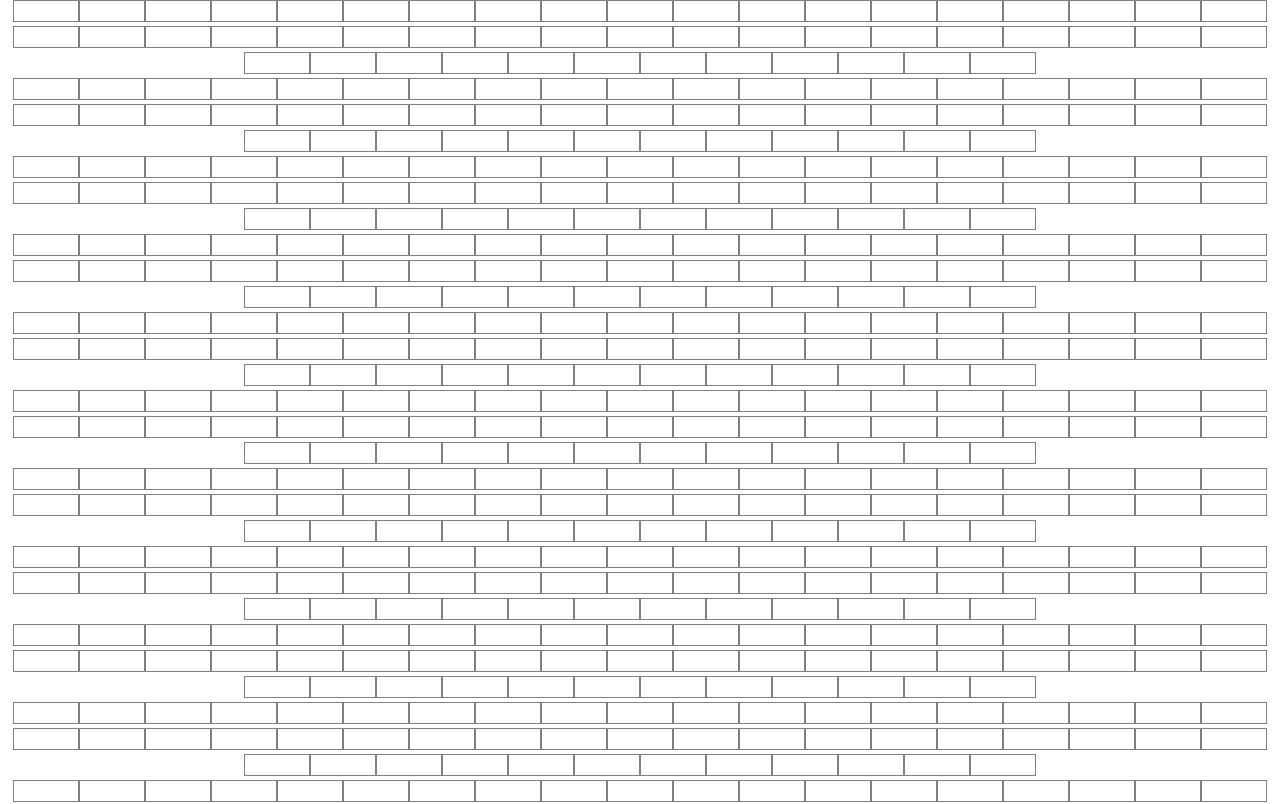
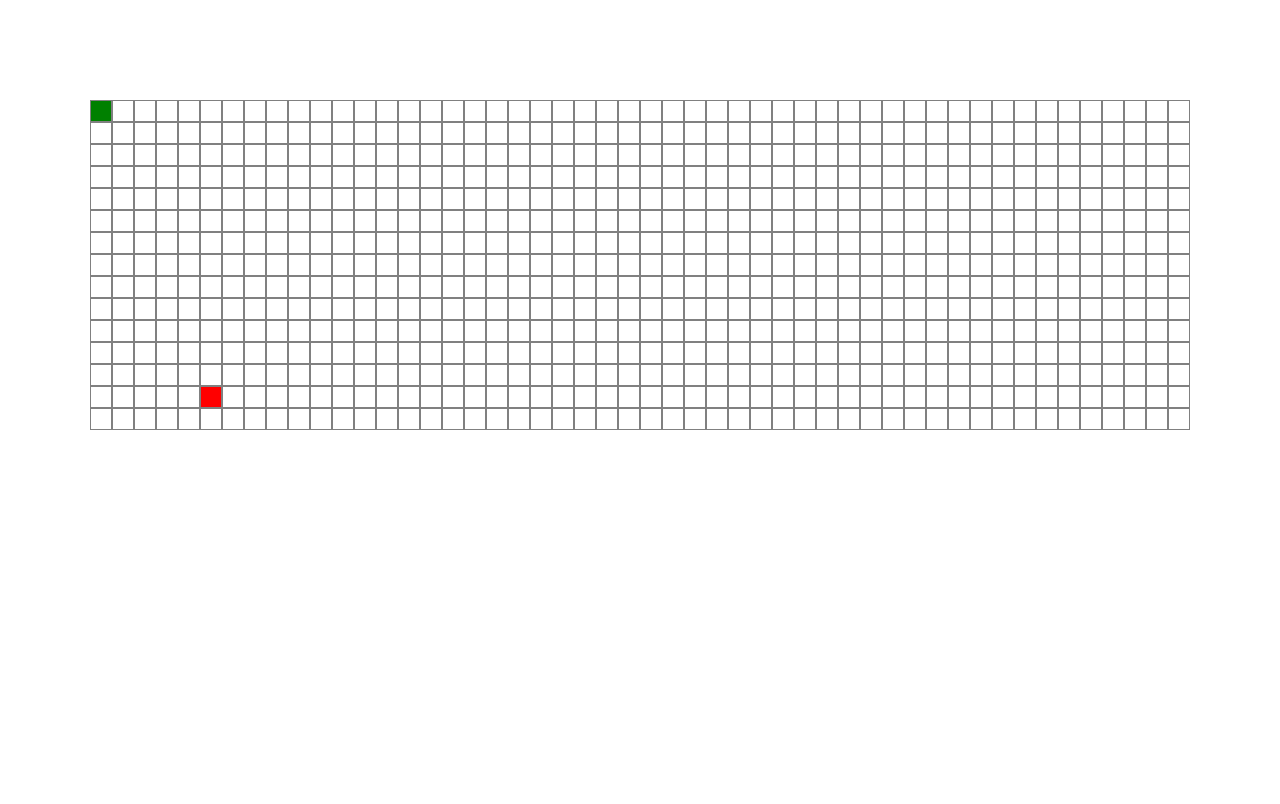
Before and after one commit to vnaazleen/algo-visualizer, a React (Create React App) app: page / in a window 1280 px wide. Shown: the top 804 px of the page. Built offline with nearby package versions, Linux system fonts and the light colour scheme.

Commit message:
start and end node

```diff
--- a/src/App.js
+++ b/src/App.js
@@ -1,6 +1,6 @@
 import './App.css';
-import GridBlock from './Components/GridBlock';
-import GridLayout from './Components/GridLayout';
+import GridBlock from './Components/GridBlockComponent';
+import GridLayout from './Components/GridLayoutComponent';
 
 function App() {
   return (
--- a/src/Components/GridBlock.js
+++ /dev/null
@@ -1,11 +0,0 @@
-import React from 'react'
-import '../css/gridblock.css';
-export default function GridBlock() {
-    return (
-        <>
-           <div className="grid-block">
-
-            </div>
-        </>
-    )
-}
--- /dev/null
+++ b/src/Components/GridBlockComponent.js
@@ -0,0 +1,28 @@
+import React, { Component } from 'react';
+import '../css/gridblock.css';
+
+export default class GridBlockComponent extends Component {
+    constructor(props){
+        super();
+
+
+    }
+    render() {
+        console.log(this.props.start);
+
+        return (
+            <>
+
+               <div className={`grid-block
+               ${
+                   this.props.start ? 'start-node': this.props.end ? 'end-node' : ''
+               }
+               `}
+
+               >
+
+                </div>
+            </>
+        )
+    }
+}
--- a/src/Components/GridLayout.js
+++ b/src/Components/GridLayoutComponent.js
@@ -1,5 +1,5 @@
 import React, { Component } from 'react';
-import GridBlock from './GridBlock';
+import GridBlock from './GridBlockComponent';
 
 export default class GridLayout extends Component {
 
@@ -15,7 +15,12 @@ export default class GridLayout extends Component {
         for(let r=0;r<15;r++){
             const row=[];
             for(let c=0;c<50;c++){
-                row.push([]);
+
+                const val = {
+                    strt: r===0 && c===0,
+                    end: r===13 && c===5
+                };
+                row.push(val);
             }
             b.push(row)
         }
@@ -28,15 +33,19 @@ export default class GridLayout extends Component {
         console.log(boxes);
 
         return (
-            <div>
+            <div className="grid-container">
 {            console.log(this.state.boxes)
 }
                 {
 
                 boxes.map((row,pos) => {
                     return(
-                    <div key={`c-${pos}`}>
-                    {row.map((c,pos2) => <GridBlock key={`${pos}-${pos2}`}></GridBlock>)}
+                    <div className="grid-row" key={`r-${pos}`}>
+                    {row.map((c,pos2) => {
+                        console.log(c.strt)
+                        return( <GridBlock key={`${pos}-${pos2}`} start={c.strt} end={c.end}></GridBlock>)})
+
+                }
                     </div>
                     );
                 })
--- a/src/css/gridblock.css
+++ b/src/css/gridblock.css
@@ -1,9 +1,24 @@
 .grid-block{
     border: 1.5px gray ridge;
     height: 20px;
-    width: 5% !important;
-    /* width: 100px !important; */
-    display: inline-grid;
+    width: 20px;
+    display: inline-block;
     padding: 0px;
-    margin: 0px;
+    margin:0px;
 }
+.grid-container{
+    margin:100px 0px 0px;
+}
+
+.grid-row {
+    margin: 0px !important;
+    padding: 0px;
+    display: flex;
+    justify-content: center;
+}
+.start-node{
+    background: green;
+}
+.end-node{
+    background:red;
+}
```
